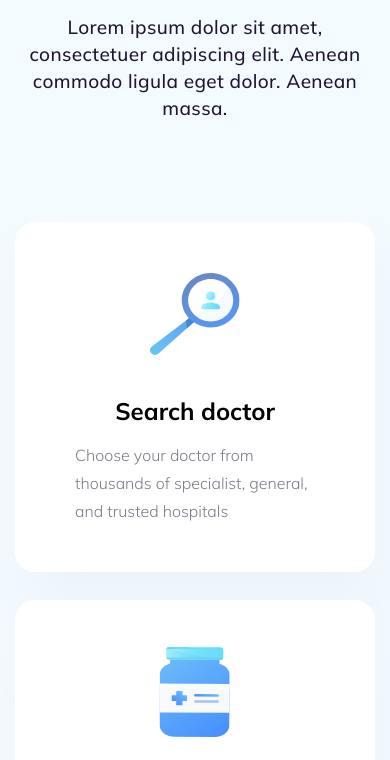
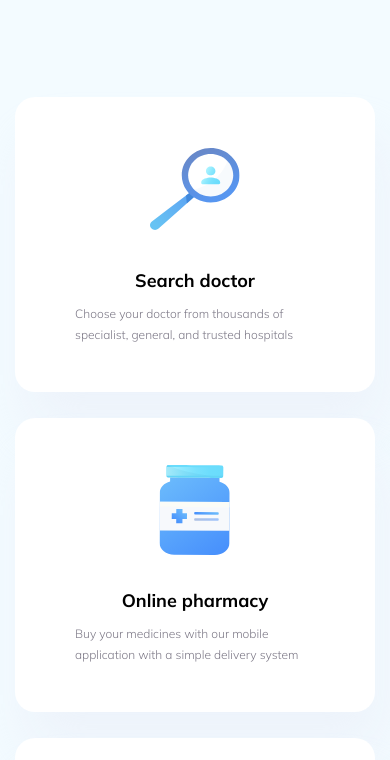
Before and after one commit to Yaroslav0102030405/05-Virtual-help, a website built with Vite: page care/index.html in a window 390 px wide. Shown: the part 807-1567 px from the top of the page. Built offline with nearby package versions, Linux system fonts and the light colour scheme; files whose address does not match are found by name.

Commit message:
mobile and tablet version

```diff
--- a/care/src/sass/style.scss
+++ b/care/src/sass/style.scss
@@ -115,10 +115,18 @@
 }
 
 .hero__image {
-  max-width: 568px;
+  // max-width: 568px;
 
-  @media screen and (max-width: $desktop) {
+  @media screen and (max-width: $tablet) {
+    max-width: 277px;
+  }
+
+  @media screen and (min-width: $tablet) and (max-width: $desktop) {
     max-width: 350px;
+  }
+
+  @media screen and (min-width: $desktop) {
+    max-width: 557px;
   }
 }
 
@@ -158,6 +166,11 @@
   text-align: center;
 
   background: #f3fbff;
+
+  @media screen and (max-width: $tablet) {
+    padding-top: 50px;
+    padding-bottom: 50px;
+  }
 }
 
 .service__title {
@@ -167,6 +180,10 @@
   font-size: 45px;
   font-weight: 700;
   line-height: 1.24;
+
+  @media screen and (max-width: $tablet) {
+    font-size: 30px;
+  }
 }
 
 .service__text {
@@ -189,7 +206,7 @@
 .service__list {
   display: flex;
   flex-wrap: wrap;
-  gap: 28px;
+  gap: 26px;
 }
 
 .service__item {
@@ -214,6 +231,10 @@
   font-size: 24px;
   font-weight: 700;
   line-height: 2.33;
+
+  @media screen and (max-width: $tablet) {
+    font-size: 18px;
+  }
 }
 
 .service__item-extratex {
@@ -225,6 +246,10 @@
   font-size: 16px;
   font-weight: 300;
   line-height: 1.75;
+
+  @media screen and (max-width: $tablet) {
+    font-size: 12px;
+  }
 }
 
 .section__link {
```
